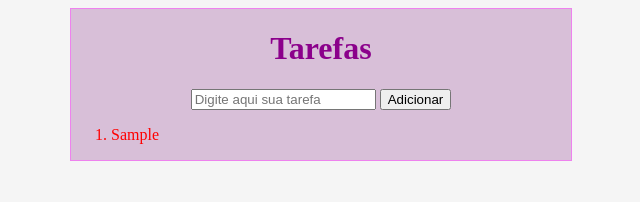
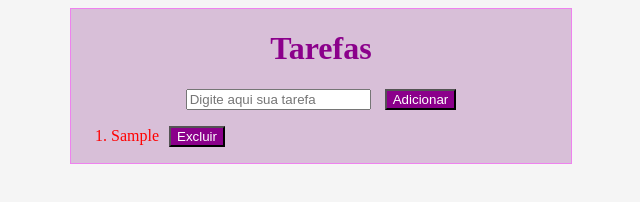
Before and after one commit to AnaZanini28/atividade2209, a plain HTML site: page index.html in a window 1280 px wide. Both pictures are taken after typing "Sample" into the empty fields and a click on the button "Adicionar". Shown: the whole page, without its empty margins (319-959 px from the left). Drawn offline with Linux system fonts and the light colour scheme.

Commit message:
acrescentado botão de excluir

```diff
--- a/tarefas.css
+++ b/tarefas.css
@@ -21,3 +21,13 @@ ol{
 .feitas{
     color: green;
 }
+
+button{
+    color: white;
+    background-color: darkmagenta;
+    margin-left: 10px;
+}
+
+.teste{
+    color: yellowgreen;
+}
--- a/tarefas.js
+++ b/tarefas.js
@@ -16,15 +16,15 @@ inputTarefa.onkeypress = function(evento){
         var li = document.createElement('li');
         li.innerText = tarefa;
 
-//        li.style.color = 'red';
-//
-//        li.onclick = function(){
-//          li.style.color = 'green';
-//        }
-//
-//        li.ondblclick = function(){
-//            li.style.color = 'red';
-//        }
+        var btnNovo = document.createElement("BUTTON");
+        btnNovo.innerHTML = 'Excluir';
+
+        li.appendChild(btnNovo);
+
+        btnNovo.onclick = function(){
+            li.classList.add('teste');
+            li.remove(li);
+        }
 
         li.classList.add('paraFazer');
         li.onclick = function(){
```
